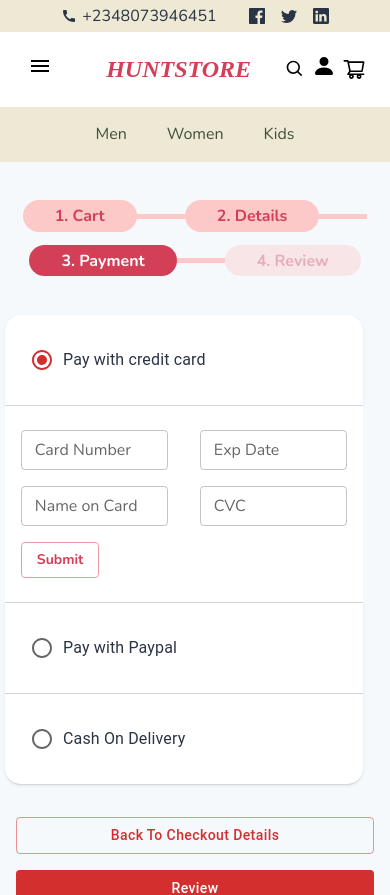
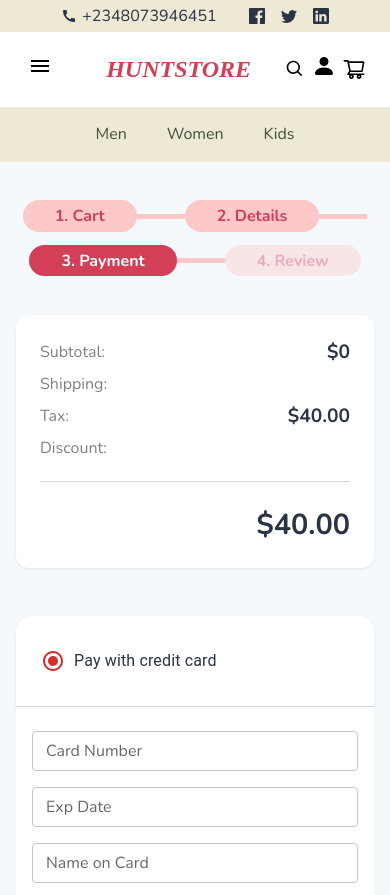
Before and after one commit to Farouk-ayo/ecommerce-, a React (Create React App) app: page /cart/payment in a window 390 px wide. Shown: the top 895 px of the page. Built offline with nearby package versions, Linux system fonts and the light colour scheme.

Commit message:
payment page responsiveness

```diff
--- a/src/components/Form.js
+++ b/src/components/Form.js
@@ -10,6 +10,7 @@
   Stack,
   TextField,
   ThemeProvider,
+  useMediaQuery,
 } from "@mui/material";
 import { useNavigate } from "react-router-dom";
 import { countries } from "./Country";
@@ -30,14 +31,17 @@
 });
 
 export const CreditCardDetails1 = () => {
+  const isMobile = useMediaQuery("(max-width: 600px)");
+
   return (
     <Box
       display={"flex"}
       alignItems="center"
       justifyContent={"space-between"}
-      gap="2rem"
       flexWrap={"nowrap"}
       width={"100%"}
+      flexDirection={isMobile ? "column" : "row"}
+      gap={isMobile ? "1rem" : "2rem"}
     >
       <ThemeProvider theme={theme}>
         <TextField
@@ -67,14 +71,17 @@
 };
 
 export const CreditCardDetails2 = () => {
+  const isMobile = useMediaQuery("(max-width: 600px)");
+
   return (
     <Box
       display={"flex"}
       alignItems="center"
       justifyContent={"space-between"}
-      gap="2rem"
       flexWrap={"nowrap"}
       width={"100%"}
+      flexDirection={isMobile ? "column" : "row"}
+      gap={isMobile ? "1rem" : "2rem"}
     >
       <ThemeProvider theme={theme}>
         <TextField
--- a/src/page/CartPages/CartPages.module.css
+++ b/src/page/CartPages/CartPages.module.css
@@ -111,6 +111,11 @@
 
 @media screen and (max-width: 960px) {
   .checkout {
+    flex-direction: column-reverse;
+  }
+}
+@media screen and (max-width: 960px) {
+  .payment {
     flex-direction: column-reverse;
   }
 }
@@ -284,7 +289,5 @@
   gap: 1rem;
   background-color: white;
   width: 100%;
-  margin-right: 1rem;
-  margin-left: -0.7rem;
   border-bottom: 0.1rem solid #2b344533;
 }
--- a/src/page/CartPages/Payment.js
+++ b/src/page/CartPages/Payment.js
@@ -1,5 +1,5 @@
 import CartLinks from "../../components/CartLinks";
-import classes from "./CartPages.module.css"
+import classes from "./CartPages.module.css";
 import CartCtx from "../../store/Cartctx";
 import { useContext, useState } from "react";
 
@@ -36,7 +36,7 @@
   return (
     <section className={classes.CartPage}>
       <CartLinks />
-      <section className={classes.cart}>
+      <section className={`${classes.cart} ${classes.payment}`}>
         <div className={classes.carts}>
           <FormControl sx={{ width: "100%" }}>
             <RadioGroup
@@ -60,6 +60,8 @@
                   borderTopRightRadius: "1rem",
                   borderTopLeftRadius: "1rem",
                   boxShadow: "rgb(3 0 71 / 9%) 0px 1px 3px",
+                  marginLeft: "0",
+                  marginRight: "0",
                 }}
               />
               {value === "firstID" ? (
@@ -78,6 +80,8 @@
                   background: "white",
                   borderBottom: ".1rem solid #2b344533",
                   boxShadow: "rgb(3 0 71 / 9%) 0px 1px 3px",
+                  marginLeft: "0",
+                  marginRight: "0",
                 }}
               />
               {value === "secondID" ? (
@@ -96,6 +100,8 @@
                   borderBottomRightRadius: "1rem",
                   borderBottomLeftRadius: "1rem",
                   boxShadow: "rgb(3 0 71 / 9%) 0px 1px 3px",
+                  marginLeft: "0",
+                  marginRight: "0",
                 }}
               />
             </RadioGroup>
```
